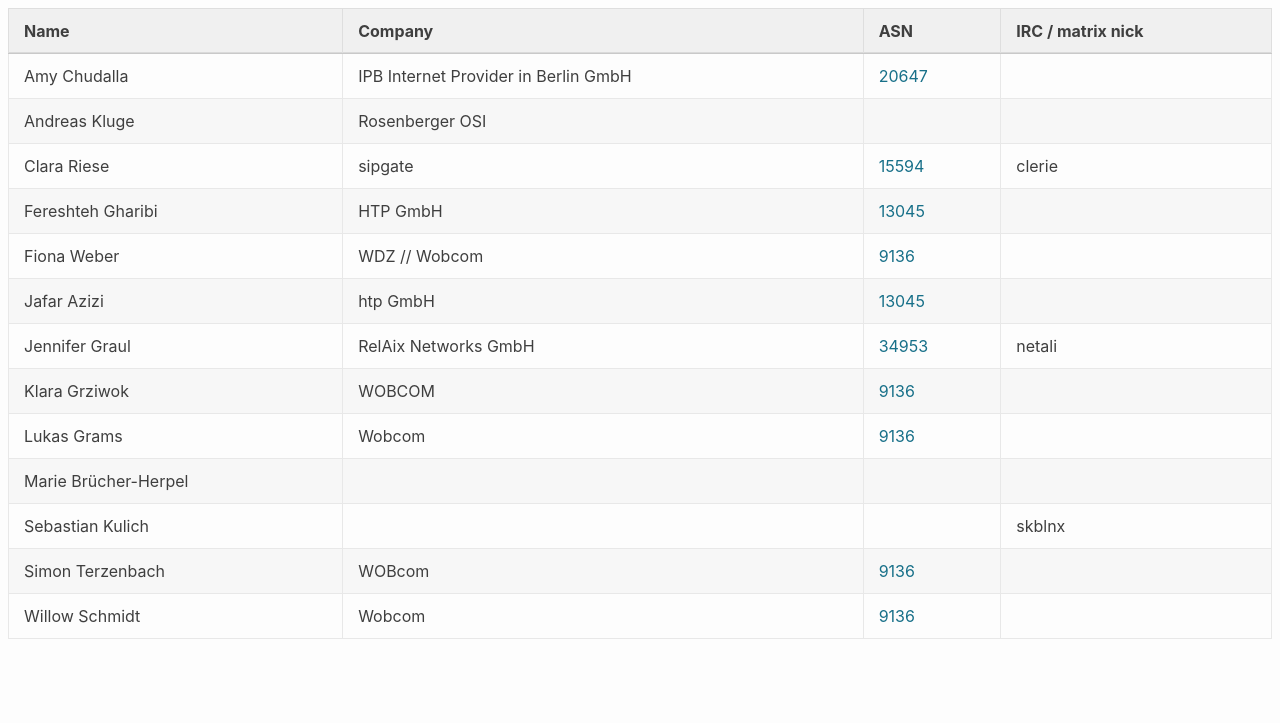
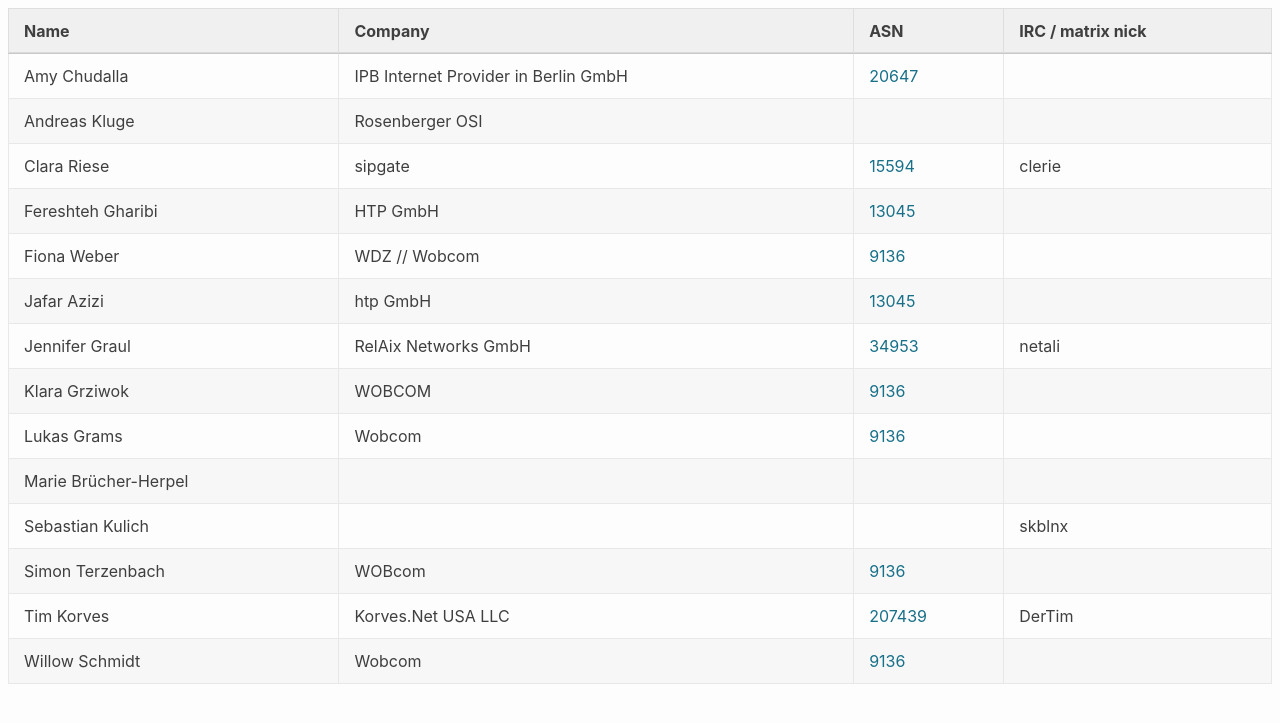
Before and after one commit to denog/pretix-attendeelist, a Jekyll site: the page built from denogmeetup25-04/index.markdown, in a window 1280 px wide. Shown: the top 723 px of the page. Built offline with Jekyll 4.4.1, drawn with Linux system fonts in a browser that asks for light colours.

Commit message:
Latest data: Thu Apr 10 08:34:41 UTC 2025

```diff
--- a/_data/attendees_denogmeetup25-04.json
+++ b/_data/attendees_denogmeetup25-04.json
@@ -72,6 +72,12 @@
     "asn": "9136"
   },
   {
+    "name": "Tim Korves",
+    "company": "Korves.Net USA LLC",
+    "irc": "DerTim",
+    "asn": "207439"
+  },
+  {
     "name": "Willow Schmidt",
     "company": "Wobcom",
     "irc": null,
```
